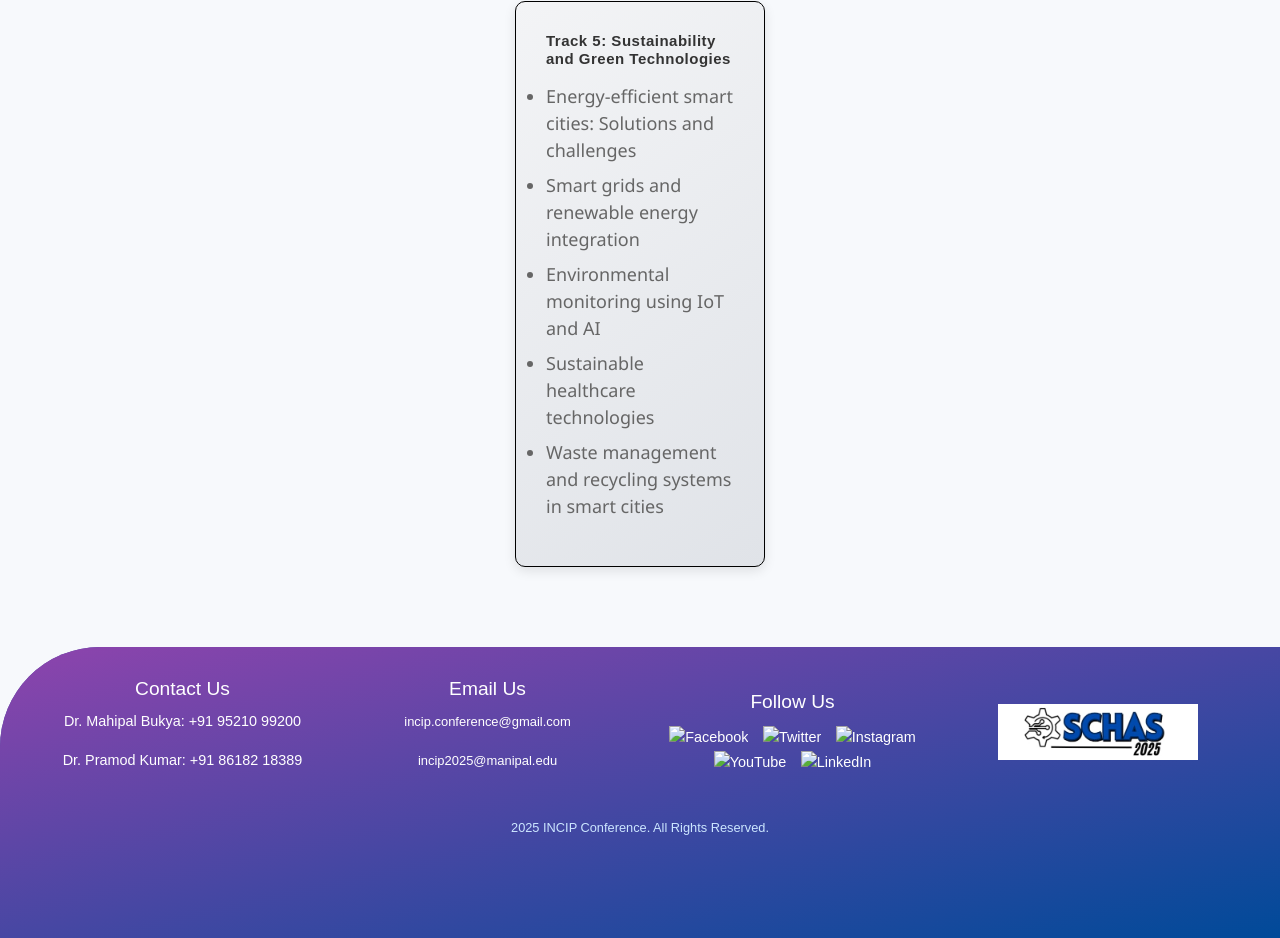
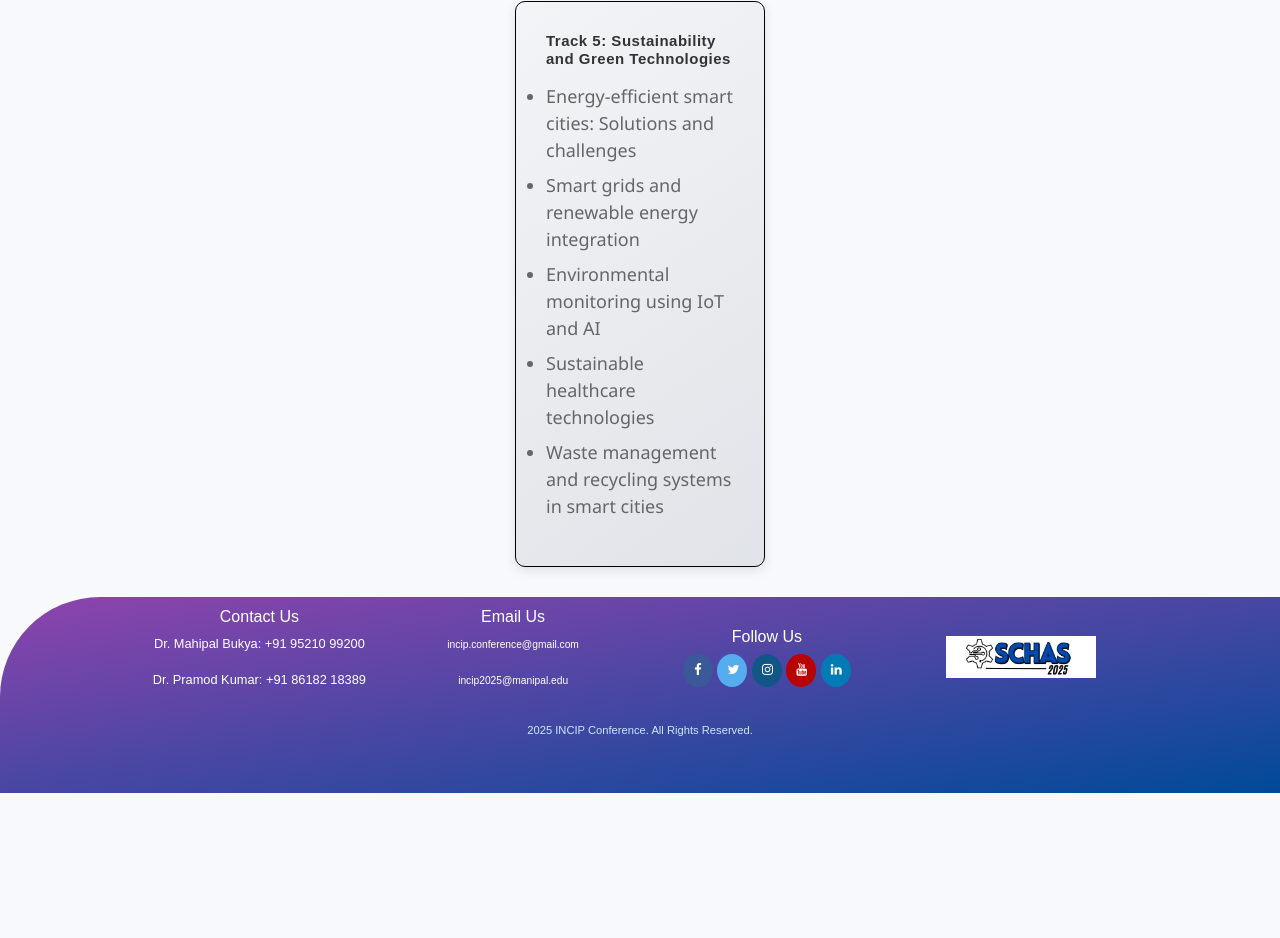
Before and after one commit to AmeyaMprojects/IEEE-conference, a plain HTML site: page HTML/CallForPaper.html in a window 1280 px wide. Shown: the part 795-1733 px from the top of the page. After the commit the page ends 1588 px from the top, so only its background shows below. Drawn offline with nearby package versions, Linux system fonts and the light colour scheme.

Commit message:
done icons

```diff
--- a/CSS/CallForPaper.css
+++ b/CSS/CallForPaper.css
@@ -28,7 +28,7 @@ body {
 
 /* Call For Paper Section Link */
 .CallForPaperr a {
-    color: grey;
+
     text-decoration: none;
 }
 
@@ -39,6 +39,7 @@ body {
     display: flex;
     justify-content: space-around;
     margin-top: 30px;
+    margin-bottom: 30px;
     flex-wrap: wrap;
     gap: 20px;
     padding: 0 10px;
@@ -208,81 +209,3 @@ body {
     justify-content: center;
     flex-direction: column;
 }
-.footer {
-    position: relative;
-    background: linear-gradient(to bottom right, #8e44ad, #004a99); /* Gradient from purple to blue */
-    color: white;
-    padding: 20px 10px;
-    text-align: center;
-    border-top-left-radius: 100px; /* Creates a curve */
-    border-top-right-radius: 0;
-    overflow: hidden; /* Ensures the content stays within the curve */
-    margin-top: 5rem;
-}
-
-/* Pseudo-element for the larger curve */
-.footer::before {
-    content: "";
-    position: absolute;
-    top: -100px; /* Position above footer */
-    left: -100px; /* Shift to left */
-    width: 300px; /* Width of the curve */
-    height: 300px; /* Height of the curve */
-    background: linear-gradient(to bottom right, #8e44ad, #004a99); /* Same gradient for the curve */
-    border-radius: 50%; /* Creates the circular shape */
-    z-index: -1; /* Places it behind the footer content */
-}
-
-
-  .footer-container {
-    display: flex;
-    flex-wrap: wrap;
-    justify-content: space-around;
-    align-items: center;
-    gap: 20px;
-    max-width: 1200px;
-    margin: 0 auto;
-  }
-
-  .footer-section {
-    flex: 1;
-    min-width: 200px;
-    margin: 10px;
-  }
-
-  .footer-section h4 {
-    font-size: 1.2em;
-    margin-bottom: 10px;
-  }
-
-  .footer-section p, .footer-section a {
-    color: white;
-    text-decoration: none;
-    font-size: 0.9em;
-  }
-
-  .footer-section a:hover {
-    text-decoration: underline;
-  }
-
-  .social-icons img {
-    width: 24px;
-    height: 24px;
-    margin: 0 5px;
-    transition: transform 0.3s ease;
-  }
-
-  .social-icons img:hover {
-    transform: scale(1.2);
-  }
-
-  .footer-bottom {
-    margin-top: 20px;
-    font-size: 0.8em;
-    color: #cce6ff;
-    margin-bottom: 5rem;
-  }
-
-  .footer-section.logo img {
-    width: 200px;
-  }
--- a/CSS/Committee.css
+++ b/CSS/Committee.css
@@ -271,3 +271,46 @@ html {
 .footer-section.logo img {
     width: 150px; /* Reduced logo size */
 }
+
+/* Style all font awesome icons */
+.fa {
+    padding: 10px;
+    font-size: 30px;
+    width: 30px;
+    text-align: center;
+    text-decoration: none;
+    border-radius: 50%;
+  }
+
+  /* Add a hover effect if you want */
+  .fa:hover {
+    opacity: 0.7;
+  }
+
+  /* Set a specific color for each brand */
+
+  /* Facebook */
+  .fa-facebook {
+    background: #3B5998;
+    color: white;
+  }
+
+  /* Twitter */
+  .fa-twitter {
+    background: #55ACEE;
+    color: white;
+  }
+  .fa-linkedin {
+    background: #007bb5;
+    color: white;
+  }
+
+  .fa-youtube {
+    background: #bb0000;
+    color: white;
+  }
+
+  .fa-instagram {
+    background: #125688;
+    color: white;
+  }
--- a/HTML/CallForPaper.html
+++ b/HTML/CallForPaper.html
@@ -4,6 +4,8 @@
     <meta charset="UTF-8">
     <meta name="viewport" content="width=device-width, initial-scale=1.0">
     <title>Call For Paper</title>
+    <link rel="stylesheet" href="https://cdnjs.cloudflare.com/ajax/libs/font-awesome/4.7.0/css/font-awesome.min.css">
+
     <link
     rel="stylesheet"
     href="https://cdnjs.cloudflare.com/ajax/libs/animate.css/4.1.1/animate.min.css"
@@ -137,11 +139,11 @@
         <div class="footer-section social">
           <h4>Follow Us</h4>
           <div class="social-icons">
-            <a href="#"><img src="../Photo/Facebook.png" alt="Facebook"></a>
-            <a href="#"><img src="../Photo/Twitter.png" alt="Twitter"></a>
-            <a href="#"><img src="../Photo/Instagram.png" alt="Instagram"></a>
-            <a href="#"><img src="../Photo/YouTube.png" alt="YouTube"></a>
-            <a href="#"><img src="../Photo/LinkedIn.png" alt="LinkedIn"></a>
+            <a href="#" class="fa fa-facebook"></a>
+            <a href="#" class="fa fa-twitter"></a>
+            <a href="#" class="fa fa-instagram"></a>
+            <a href="#" class="fa fa-youtube"></a>
+            <a href="#" class="fa fa-linkedin"></a>
           </div>
         </div>
         <div class="footer-section logo">
```
Also changed, not shown: HTML/Advisory_Committee.html (+7 -5 lines), HTML/Land.html (+6 -5 lines), HTML/Organizing_Committee.html (+7 -5 lines), HTML/Registration.html (+2 -0 lines), HTML/Technical_Program_Committee.html (+7 -5 lines), HTML/paper_submission.html (+7 -5 lines).
